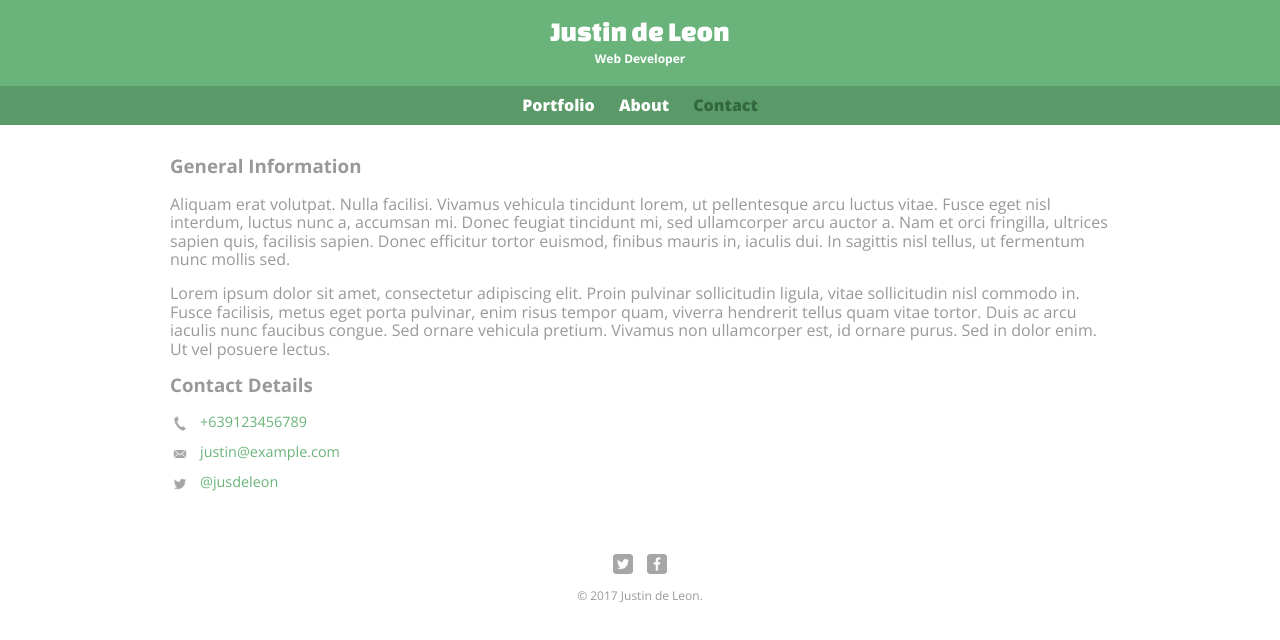
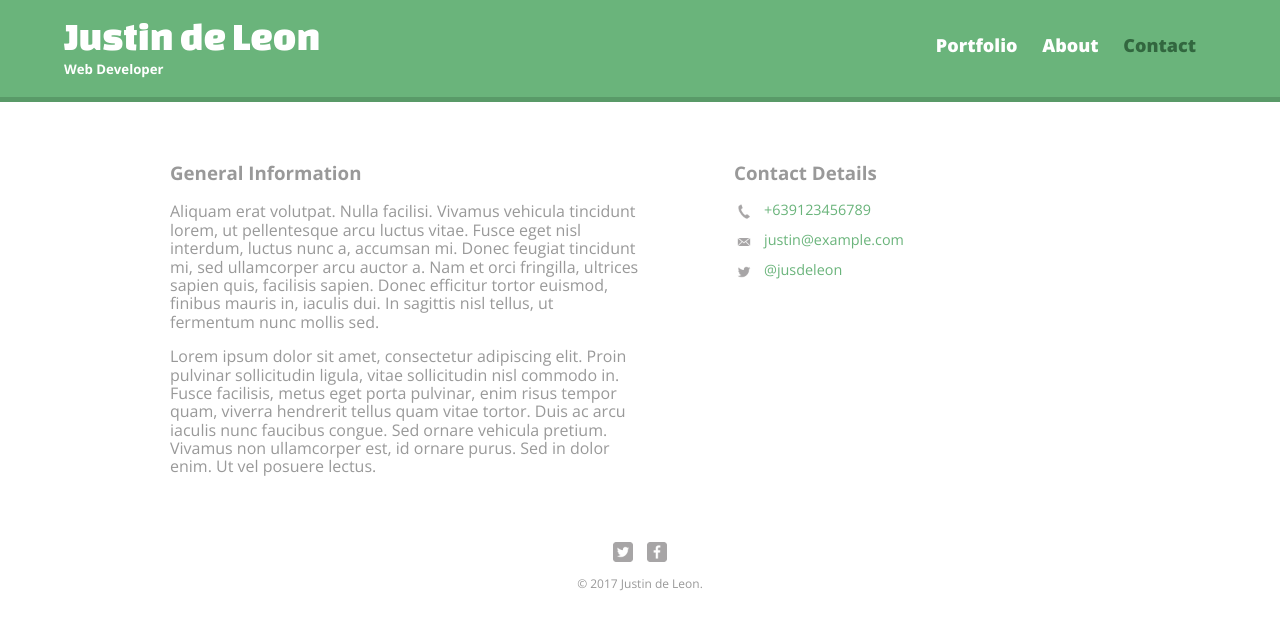
Before and after one commit to jusdeleon/portfolio, a plain HTML site: page contact.html in a window 1280 px wide. Drawn offline with nearby package versions, Linux system fonts and the light colour scheme.

Commit message:
Add responsive layouts for larger devices

```diff
--- /dev/null
+++ b/assets/css/media-queries.css
@@ -0,0 +1,58 @@
+@media screen and (min-width: 480px) {
+
+	/* Two-column layout */
+	#primary {
+		width: 50%;
+		float: left;
+	}
+
+	#secondary {
+		width: 40%;
+		float: right;
+	}
+
+	#gallery li {
+		width: 28.33333333333333%;
+	}
+
+	#gallery li:nth-child(4n) {
+		clear: left;
+	}
+
+	.profile-photo {
+		float: left;
+		margin: 0 5% 80px 0;
+	}
+}
+
+@media screen and (min-width: 660px) {
+	header nav {
+		background: none;
+		float: right;
+		font-size: 1.125em;
+		margin-right: 5%;
+		text-align: right;
+		width: 45%;
+	}
+
+	#logo {
+		float: left;
+		text-align: left;
+		width: 45%;
+		margin-left: 5%;
+	}
+
+	header h1 {
+		font-size: 2.5em;
+	}
+
+	header h2 {
+		font-size: 0.825em;
+		margin-bottom: 20px;
+	}
+
+	header {
+		border-bottom: 5px solid #599a68;
+		margin-bottom: 60px;
+	}
+}
--- a/assets/css/style.css
+++ b/assets/css/style.css
@@ -165,10 +165,6 @@ header nav a.active, header nav a:hover {
 	background-image: url("../img/twitter.png");
 }
 
-
-
-
-
 /*==============================
 =            Footer            =
 ==============================*/
--- a/contact.html
+++ b/contact.html
@@ -5,6 +5,8 @@
 	<link rel="stylesheet" type="text/css" href="https://cdnjs.cloudflare.com/ajax/libs/normalize/6.0.0/normalize.min.css">
 	<link href="https://fonts.googleapis.com/css?family=Changa+One|Open+Sans:400,400i,700,700i,800" rel="stylesheet">
 	<link rel="stylesheet" type="text/css" href="assets/css/style.css">
+	<link rel="stylesheet" type="text/css" href="assets/css/media-queries.css">
+	<meta name="viewport" content="width=device-width, initial-scale=1">
 </head>
 <body>
 	<header>
@@ -27,12 +29,12 @@
 		</nav>
 	</header>
 	<div id="wrapper">
-		<section>
+		<section id="primary">
 			<h3>General Information</h3>
 			<p>Aliquam erat volutpat. Nulla facilisi. Vivamus vehicula tincidunt lorem, ut pellentesque arcu luctus vitae. Fusce eget nisl interdum, luctus nunc a, accumsan mi. Donec feugiat tincidunt mi, sed ullamcorper arcu auctor a. Nam et orci fringilla, ultrices sapien quis, facilisis sapien. Donec efficitur tortor euismod, finibus mauris in, iaculis dui. In sagittis nisl tellus, ut fermentum nunc mollis sed.</p>
 			<p>Lorem ipsum dolor sit amet, consectetur adipiscing elit. Proin pulvinar sollicitudin ligula, vitae sollicitudin nisl commodo in. Fusce facilisis, metus eget porta pulvinar, enim risus tempor quam, viverra hendrerit tellus quam vitae tortor. Duis ac arcu iaculis nunc faucibus congue. Sed ornare vehicula pretium. Vivamus non ullamcorper est, id ornare purus. Sed in dolor enim. Ut vel posuere lectus.</p>
 		</section>
-		<section>
+		<section id="secondary">
 			<h3>Contact Details</h3>
 			<ul class="contact-info">
 				<li class="phone"><a href="tel:+639123456789">+639123456789</a></li>
```
Also changed, not shown: about.html (+2 -0 lines), index.html (+2 -0 lines).
